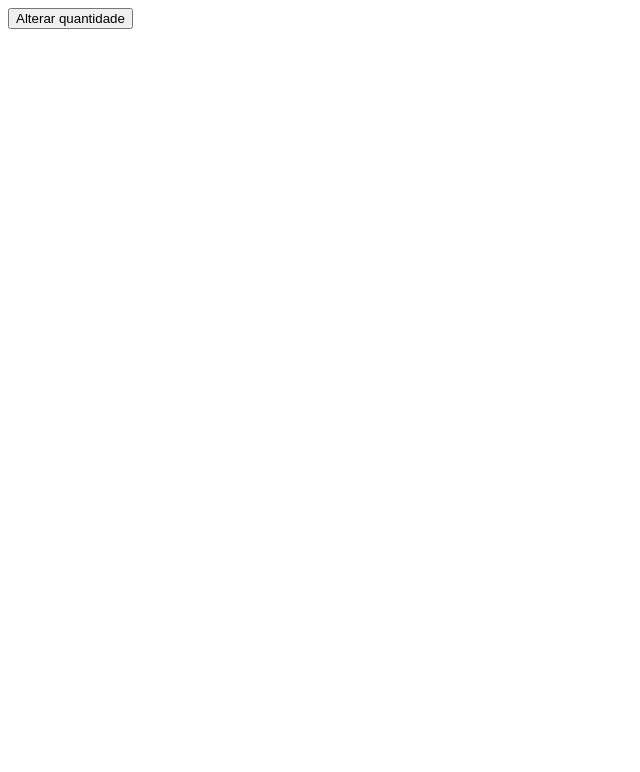
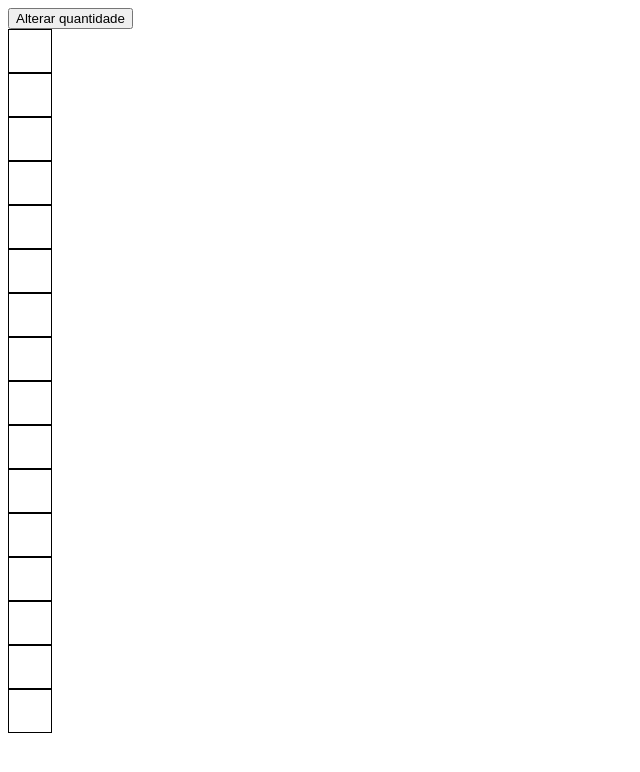
Before and after one commit to xavier-pedro/odin-etch-a-sketch, a plain HTML site: page index.html in a window 1280 px wide. Shown: the whole page, without its empty margins (0-640 px from the left). Drawn offline with Linux system fonts and the light colour scheme.

Commit message:
Cria logica para gerar caixas na grade

```diff
--- a/index.html
+++ b/index.html
@@ -1,5 +1,5 @@
 <!DOCTYPE html>
-<html lang="en">
+<html lang="pt-BR">
 <head>
     <meta charset="UTF-8">
     <meta name="viewport" content="width=device-width, initial-scale=1.0">
--- a/script.js
+++ b/script.js
@@ -0,0 +1,9 @@
+let numeroDeCaixas = 16;
+
+const area = document.querySelector("div")
+
+for(let i = 0; i < numeroDeCaixas; i++){
+    const caixa = document.createElement("div");
+    caixa.classList.add("box")
+    area.appendChild(caixa)
+}
--- a/style.css
+++ b/style.css
@@ -1,5 +1,5 @@
 .box{
     border: 1px solid black;
-    width: 16px;
-    height: 16px;
+    width: 42px;
+    height: 42px;
 }
```
